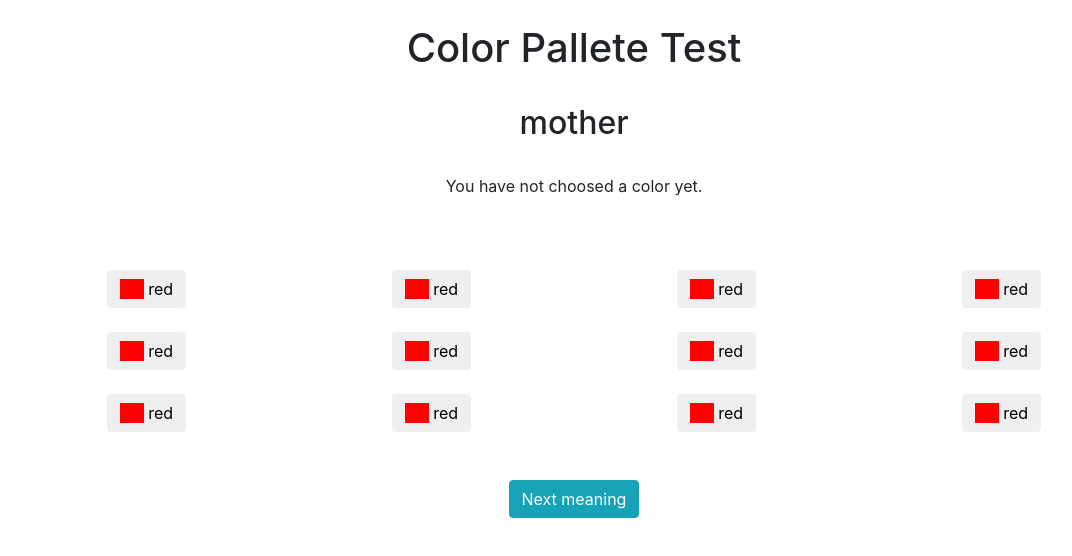
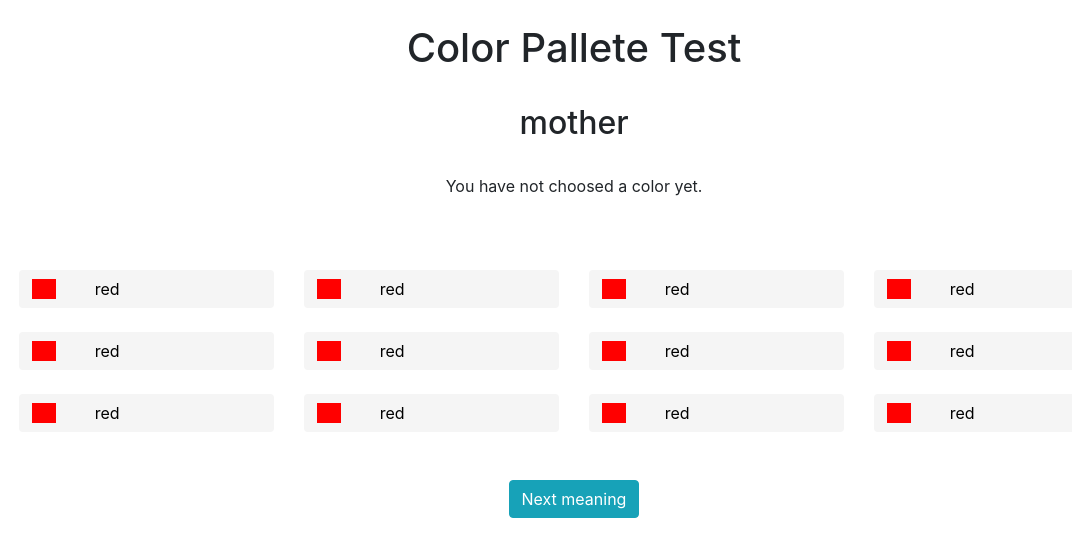
Before and after one commit to AliBahramiEhsan/color-pallete, an Angular app in the folder front/color-pallete/: page /palleteDetails in a window 1280 px wide. Shown: the top 556 px of the page, without its empty margins (66-1138 px from the left). Built offline with nearby package versions, Linux system fonts and the light colour scheme.

Commit message:
asdasdas

```diff
--- a/front/color-pallete/src/app/components/color-details/color-details.component.css
+++ b/front/color-pallete/src/app/components/color-details/color-details.component.css
@@ -1,5 +1,10 @@
-
 .coloric{
     color: red;
     background: red;
+    margin-right: 15%;
 }
+.btnWhiteSmoke{
+    background-color: whitesmoke;
+    width: 100%;
+    text-align: left;
+}
--- a/front/color-pallete/src/app/components/color-details/color-details.component.html
+++ b/front/color-pallete/src/app/components/color-details/color-details.component.html
@@ -13,24 +13,24 @@
 <br>
 <br>
 <div class="row">
-  <div class="col-3 text-center"><button class="btn " (click)="selectedColor='red'"><span class="coloric">HH</span> red</button></div>
-  <div class="col-3 text-center"><button class="btn " (click)="selectedColor='red'"><span class="coloric">HH</span> red</button></div>
-  <div class="col-3 text-center"><button class="btn " (click)="selectedColor='red'"><span class="coloric">HH</span> red</button></div>
-  <div class="col-3 text-center"><button class="btn " (click)="selectedColor='red'"><span class="coloric">HH</span> red</button></div>
+  <div class="col-3 text-center"><button class="btn btnWhiteSmoke" (click)="selectedColor='red'"><span class="coloric">HH</span> red</button></div>
+  <div class="col-3 text-center"><button class="btn btnWhiteSmoke" (click)="selectedColor='red'"><span class="coloric">HH</span> red</button></div>
+  <div class="col-3 text-center"><button class="btn btnWhiteSmoke" (click)="selectedColor='red'"><span class="coloric">HH</span> red</button></div>
+  <div class="col-3 text-center"><button class="btn btnWhiteSmoke" (click)="selectedColor='red'"><span class="coloric">HH</span> red</button></div>
 </div>
 <br>
 <div class="row">
-  <div class="col-3 text-center"><button class="btn " (click)="selectedColor='red'"><span class="coloric">HH</span> red</button></div>
-  <div class="col-3 text-center"><button class="btn " (click)="selectedColor='red'"><span class="coloric">HH</span> red</button></div>
-  <div class="col-3 text-center"><button class="btn " (click)="selectedColor='red'"><span class="coloric">HH</span> red</button></div>
-  <div class="col-3 text-center"><button class="btn " (click)="selectedColor='red'"><span class="coloric">HH</span> red</button></div>
+  <div class="col-3 text-center"><button class="btn btnWhiteSmoke" (click)="selectedColor='red'"><span class="coloric">HH</span> red</button></div>
+  <div class="col-3 text-center"><button class="btn btnWhiteSmoke" (click)="selectedColor='red'"><span class="coloric">HH</span> red</button></div>
+  <div class="col-3 text-center"><button class="btn btnWhiteSmoke" (click)="selectedColor='red'"><span class="coloric">HH</span> red</button></div>
+  <div class="col-3 text-center"><button class="btn btnWhiteSmoke" (click)="selectedColor='red'"><span class="coloric">HH</span> red</button></div>
 </div>
 <br>
 <div class="row">
-  <div class="col-3 text-center"><button class="btn " (click)="selectedColor='red'"><span class="coloric">HH</span> red</button></div>
-  <div class="col-3 text-center"><button class="btn " (click)="selectedColor='red'"><span class="coloric">HH</span> red</button></div>
-  <div class="col-3 text-center"><button class="btn " (click)="selectedColor='red'"><span class="coloric">HH</span> red</button></div>
-  <div class="col-3 text-center"><button class="btn " (click)="selectedColor='red'"><span class="coloric">HH</span> red</button></div>
+  <div class="col-3 text-center"><button class="btn btnWhiteSmoke" (click)="selectedColor='red'"><span class="coloric">HH</span> red</button></div>
+  <div class="col-3 text-center"><button class="btn btnWhiteSmoke" (click)="selectedColor='red'"><span class="coloric">HH</span> red</button></div>
+  <div class="col-3 text-center"><button class="btn btnWhiteSmoke" (click)="selectedColor='red'"><span class="coloric">HH</span> red</button></div>
+  <div class="col-3 text-center"><button class="btn btnWhiteSmoke" (click)="selectedColor='red'"><span class="coloric">HH</span> red</button></div>
 </div>
 <br>
 <br>
--- a/front/color-pallete/src/app/components/user-info-get/user-info-get.component.css
+++ b/front/color-pallete/src/app/components/user-info-get/user-info-get.component.css
@@ -0,0 +1,8 @@
+.errorLi{
+    margin-left: 15px;
+}
+@media only screen and (max-width: 992px) {
+    .same-width{
+       width: 78px;
+    }
+}
--- a/front/color-pallete/src/app/components/user-info-get/user-info-get.component.html
+++ b/front/color-pallete/src/app/components/user-info-get/user-info-get.component.html
@@ -13,42 +13,65 @@
   <div class="col-lg-3 col-md-6">
     <div class="input-group mb-3">
       <div class="input-group-prepend">
-        <span class="input-group-text" id="basic-addon3">Name</span>
+        <span class="input-group-text same-width" id="basic-addon3">Name</span>
       </div>
-      <input type="text" class="form-control" id="basic-url" aria-describedby="basic-addon3">
+      <input type="text" class="form-control" id="basic-url" [(ngModel)]="userName" aria-describedby="basic-addon3">
     </div>
   </div>
   <div class="col-lg-3 col-md-6">
     <div class="input-group mb-3">
       <div class="input-group-prepend">
-        <span class="input-group-text" id="basic-addon3">Email</span>
+        <span class="input-group-text same-width" id="basic-addon3">Email</span>
       </div>
-      <input type="email" class="form-control" id="basic-url" aria-describedby="basic-addon3">
+      <input type="email" class="form-control" id="basic-url"  [(ngModel)]="email" aria-describedby="basic-addon3">
     </div>
   </div>
   <div class="col-lg-3 col-md-6">
     <div class="input-group mb-3">
       <div class="input-group-prepend">
-        <span class="input-group-text" id="basic-addon3">Age</span>
+        <span class="input-group-text same-width" id="basic-addon3">Age</span>
       </div>
-      <input type="number" class="form-control" id="basic-url" aria-describedby="basic-addon3">
+      <input type="number" class="form-control" id="basic-url"  [(ngModel)]="age" aria-describedby="basic-addon3">
     </div>
   </div>
   <div class="col-lg-3 col-md-6">
     <div class="input-group mb-3">
       <div class="input-group-prepend">
-        <span class="input-group-text" id="basic-addon3">Gender</span>
+        <span class="input-group-text same-width" id="basic-addon3">Gender</span>
       </div>
-        <select class="form-control" id="sel1">
-          <option>Male</option>
-          <option>Female</option>
+        <select class="form-control" id="sel1" [(ngModel)]="gender">
+          <option>male</option>
+          <option>female</option>
         </select>
     </div>
   </div>
 </div>
 <br>
 <div class="row">
-  <div class="col-sm-12 text-center"><button class="btn btn-info" routerLink="/neoTest">Proceed to next page</button></div>
+  <div class="col-sm-12 text-center"><button class="btn btn-info" (click)="checkInputs()">Proceed to next page</button></div>
 </div>
 <br>
 <br>
+<div class="modal fade" id="errorInInputs" tabindex="-1" role="dialog" aria-labelledby="exampleModalLabel" aria-hidden="true">
+  <div class="modal-dialog" role="document">
+    <div class="modal-content">
+      <div class="modal-header">
+        <h5 class="modal-title" id="exampleModalLabel">Error in Inputs</h5>
+        <button type="button" class="close" data-dismiss="modal" aria-label="Close">
+          <span aria-hidden="true">&times;</span>
+        </button>
+      </div>
+      <div class="modal-body">
+        System has been detected some errors in the inputs:
+        <br>
+        <br>
+        <div *ngFor="let e of errorInInputs">
+          <ul>
+            <li class="errorLi"><i><b>{{e}}</b></i></li>
+          </ul>
+
+        </div>
+      </div>
+    </div>
+  </div>
+</div>
--- a/front/color-pallete/src/app/components/user-info-get/user-info-get.component.ts
+++ b/front/color-pallete/src/app/components/user-info-get/user-info-get.component.ts
@@ -1,15 +1,51 @@
 import { Component, OnInit } from '@angular/core';
+import { ActivatedRoute, Router } from '@angular/router';
 
+declare var $ : any;
 @Component({
   selector: 'app-user-info-get',
   templateUrl: './user-info-get.component.html',
   styleUrls: ['./user-info-get.component.css']
 })
 export class UserInfoGetComponent implements OnInit {
-
-  constructor() { }
+  userName = "";
+  email = "";
+  age = 0;
+  gender = "male";
+  errorInInputs = [];
+  constructor(
+    private router: Router
+  ) { }
 
   ngOnInit() {
   }
+  checkInputs(){
+    this.errorInInputs = [];
+    if(this.userName == ""){
+      this.errorInInputs.push("Name input is empty.");
+    }
+    if (this.email == "") {
+      this.errorInInputs.push("Email input is empty.");
+    }
+    else{
+      if (!this.email.includes("@")) {
+        this.errorInInputs.push("Email input is incorrect. Missing @ symbol.");
+      }
+    }
+    if (this.age == 0) {
+      this.errorInInputs.push("Age input is empty.");
+    }
+    if (this.errorInInputs.length === 0){
+      setTimeout(() => {
+        this.router.navigate(['/neoTest']);
+      }, 200);
+    }
+    else{
+      $('#errorInInputs').modal('show');
+      setTimeout(() => {
+        $('#errorInInputs').modal('hide');
+      }, 3500);
 
+    }
+  }
 }
--- a/front/color-pallete/src/index.html
+++ b/front/color-pallete/src/index.html
@@ -10,7 +10,6 @@
 </head>
 <body>
   <div class="container">
-
     <app-root></app-root>
   </div>
 </body>
```
